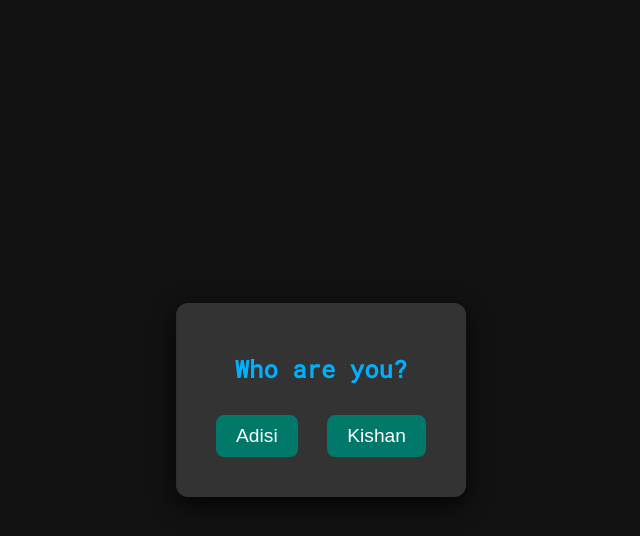
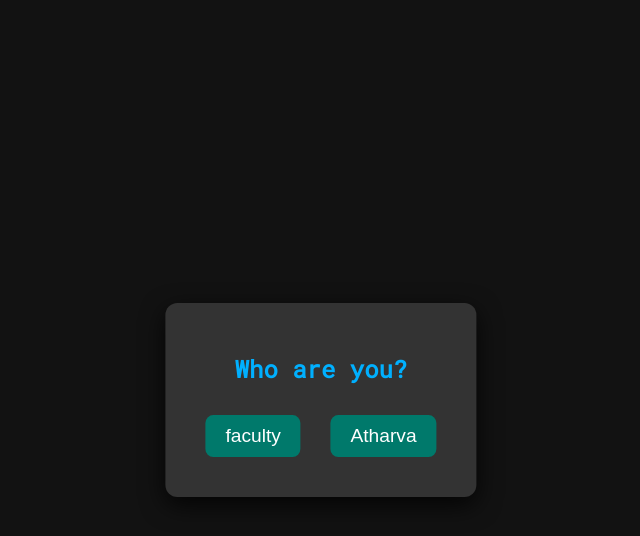
Before and after one commit to k1shan-k/pahadi, a Flask app: page / in a window 1280 px wide. Shown: the top 536 px of the page, without its empty margins (319-959 px from the left). Run offline with Flask 3, Linux system fonts and the light colour scheme.

Commit message:
Update index.html

```diff
--- a/templates/index.html
+++ b/templates/index.html
@@ -228,8 +228,8 @@
     <!-- User Prompt -->
     <div id="user-prompt">
         <h2>Who are you?</h2>
-        <button onclick="chooseUser('Adisi')">Adisi</button>
-        <button onclick="chooseUser('Kishan')">Kishan</button>
+        <button onclick="chooseUser('Adisi')">faculty</button>
+        <button onclick="chooseUser('Kishan')">Atharva</button>
     </div>
 
     <div id="chat-container" style="display:none;">
```
